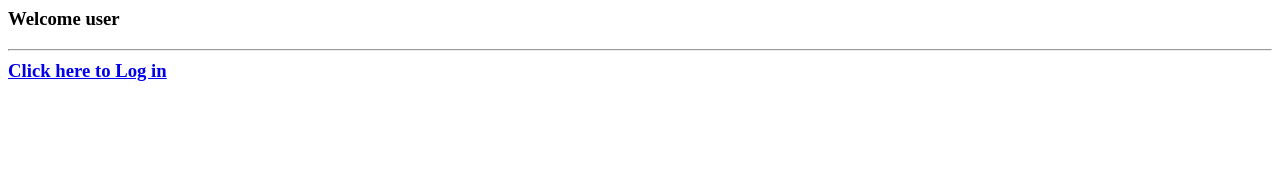
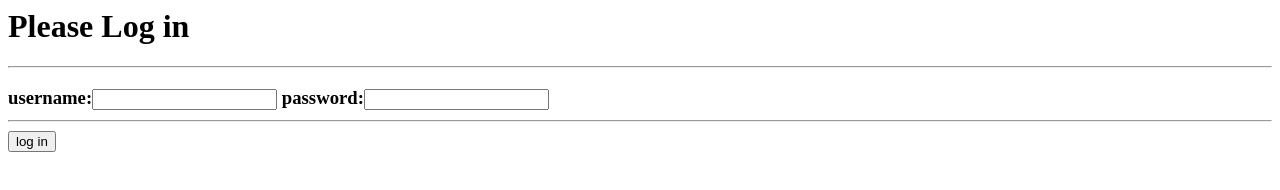
Before and after one commit to iamakshaydatir18/MyRemoteRepo, a plain HTML site: page home.html in a window 1280 px wide. Drawn offline with Linux system fonts and the light colour scheme.

Commit message:
Update home.html

```diff
--- a/home.html
+++ b/home.html
@@ -1,7 +1,14 @@
 <html>
+
   <body>
-       <h3>Welcome user<h3>
-         <hr>
-         <a href="index.html" >Click here to Log in</a>
+    <h1>Please Log in</h1>
+   <hr>
+   <form action="">
+    <h3>
+     username:<input type="text" name="username"></input>
+      password:<input type="password" name="password"></input>
+   <hr>
+   <input type="submit" value="log in"></input>
+ </h3>
   </body>
-</html>
+ </html>
```
